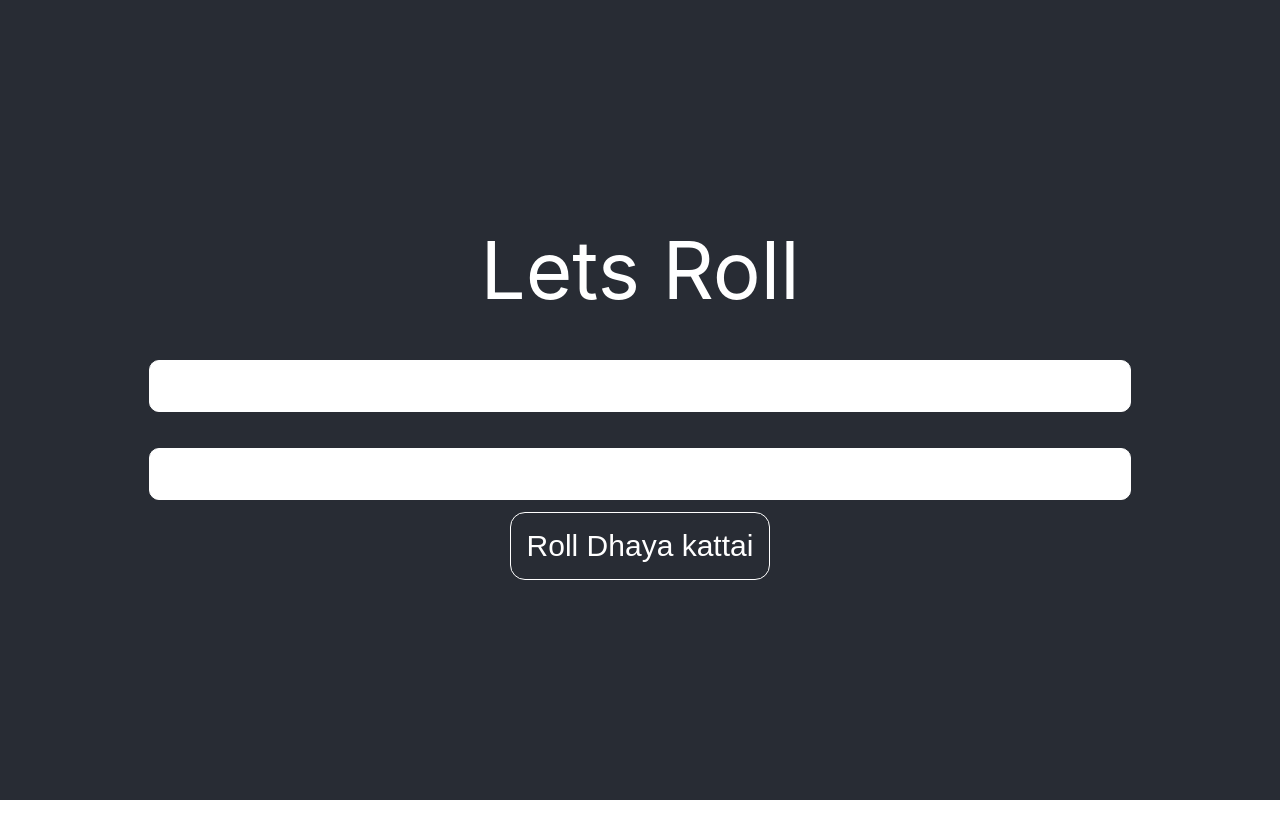
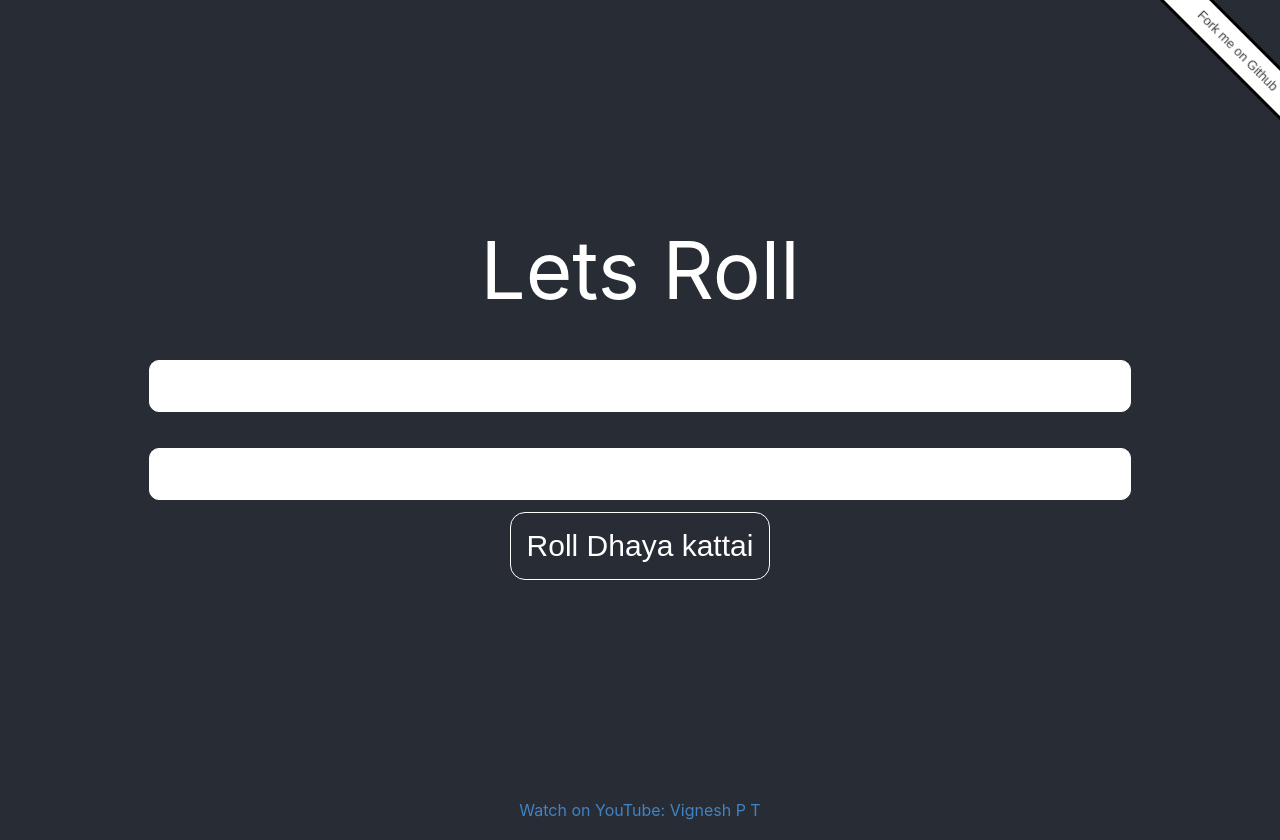
Before and after one commit to VigneshPT/dhayakattai, a React (Create React App) app: page / in a window 1280 px wide. Before the commit the page ends 800 px from the top, so only its background shows below. Built offline with nearby package versions, Linux system fonts and the light colour scheme.

Commit message:
A sprinkle of branding

```diff
--- a/src/App.css
+++ b/src/App.css
@@ -1,5 +1,9 @@
+body {
+  background:  #282c34;
+}
 .App {
   text-align: center;
+
 }
 
 .App-logo {
@@ -71,7 +75,33 @@
     flex-direction: column;
     align-items: center;
 }
-
+.footer{
+  margin-bottom:20px;
+}
+.yt-link {
+  text-decoration: none;
+  color:#4183C4;
+}
+.forkme {
+    transform: rotate(45deg);
+    background-color: #FFF;
+    overflow: hidden;
+    position: fixed;
+    z-index: 300;
+    width: 207px;
+    right: -64px;
+    top: 32px;
+    border-style: solid;
+}
+.forkme a {
+    color: #404040;
+    display: block;
+    font: 13px Helvetica Neue,Arial,sans-serif;
+    margin: 0.05em 0px 0.075em;
+    padding: 0.6em;
+    text-align: center;
+    text-decoration: none;
+}
 @keyframes App-logo-spin {
   from {
     transform: rotate(0deg);
--- a/src/App.js
+++ b/src/App.js
@@ -54,6 +54,9 @@ class App extends React.Component {
     const {rolling, currentFirstDhayam, currentSecondDhayam} = this.state;
     return (
       <div className="App">
+        <div className="forkme">
+            <a href="https://github.com/vigneshpt/dhayakattai">Fork me on Github</a>
+        </div>
         <header className="App-header">
           {
             rolling ? (
@@ -78,6 +81,7 @@ class App extends React.Component {
             <button className="roll-button" disabled={rolling} onClick={this.handleClickRoll}>Roll Dhaya kattai</button>
           </div>
         </header>
+        <div className="footer"><a className="yt-link" href="https://youtube.com/vigneshpt">Watch on YouTube: Vignesh P T</a></div>
       </div>
     );
   }
```
Also changed, not shown: public/screenshot.png (added).
